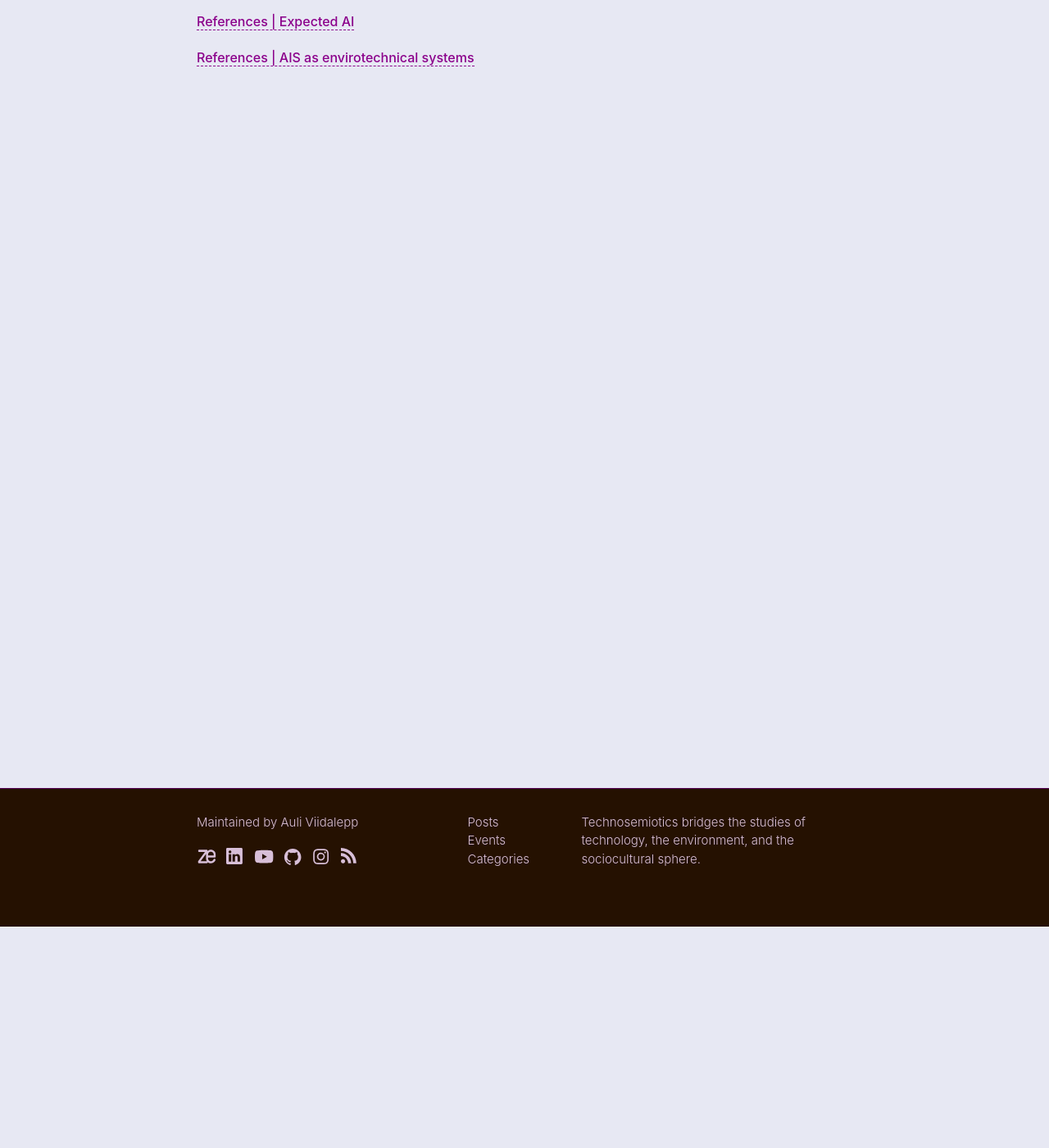
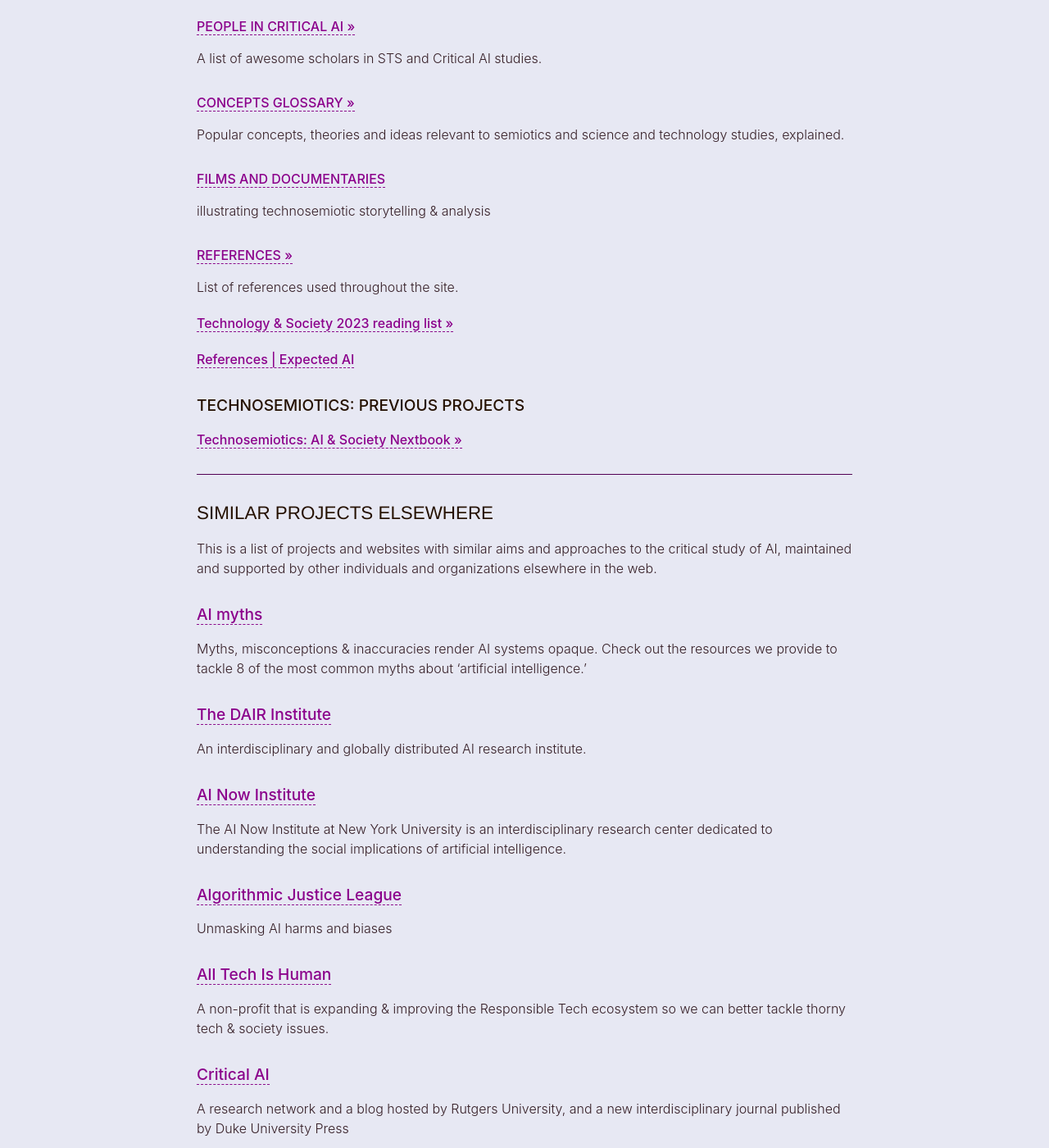
Before and after one commit to technosemiotics/technosemiotics.net, a Jekyll site: the page built from _pages/resources.md, in a window 1280 px wide and 1400 px high, scrolled down 270 px. Shown: the whole window at 82% size. Built offline with Jekyll 4.4.1, drawn with Linux system fonts in a browser that asks for light colours; some of the changed text lies outside the part shown.

Commit message:
copy & rearrange full list of sources from the previous website

```diff
--- a/_pages/resources.md
+++ b/_pages/resources.md
@@ -5,16 +5,78 @@ permalink: /resources/
 ---
 
 
+## Various resources available on this website
 
+<h5><a href="{{ site.baseurl }}{%- link _pages/critical-ai-scholars.md -%}">People in Critical AI »</a></h5>
+A list of awesome scholars in STS and Critical AI studies.
 
-[Technology & Society 2023 reading list]({{ site.baseurl }}{%- link _pages/ts2023_readings.md -%})
+<h5><a href="{{ site.baseurl }}{%- link _pages/concepts.md -%}">Concepts glossary »</a></h5>
+Popular concepts, theories and ideas relevant to semiotics and science and technology studies, explained.
 
+<h5><a href="{{ site.baseurl }}{%- link _pages/films.md -%}">Films and documentaries</a></h5>
+illustrating technosemiotic storytelling & analysis
 
+<h5><a href="{{ site.baseurl }}{%- link _pages/references-envtech-ai.md -%}">References »</a></h5>
+List of references used throughout the site.
 
-[Concepts]({{ site.baseurl }}{%- link _pages/concepts.md -%})
-
+<a href="{{ site.baseurl }}{%- link _pages/ts2023_readings.md -%}">Technology & Society 2023 reading list »</a>
 
 <a href="{{ site.baseurl }}{%- link _pages/references-expected-ai.md -%}">References \| Expected AI</a>
 
 
-<a href="{{ site.baseurl }}{%- link _pages/references-envtech-ai.md -%}">References \| AIS as envirotechnical systems</a>
+### Technosemiotics: previous projects
+
+[Technosemiotics: AI & Society Nextbook »](https://nextbook.technosemiotics.eu/)
+
+---
+
+# Similar projects elsewhere
+
+This is a list of projects and websites with similar aims and approaches to the critical study of AI, maintained and supported by other individuals and organizations elsewhere in the web.
+
+#### [AI myths](https://www.aimyths.org/)
+
+Myths, misconceptions & inaccuracies render AI systems opaque. Check out the resources we provide to tackle 8 of the most common myths about ‘artificial intelligence.’
+
+
+#### [The DAIR Institute](https://www.dair-institute.org/ "The DAIR Institute")
+
+An interdisciplinary and globally distributed AI research institute.
+
+
+
+#### [AI Now Institute](https://ainowinstitute.org/ "AI Now Institute")
+
+The AI Now Institute at New York University is an interdisciplinary research center dedicated to understanding the social implications of artificial intelligence.
+
+
+#### [Algorithmic Justice League](https://www.ajl.org/ "Algorithmic Justice League - Unmasking AI harms and biases")
+
+Unmasking AI harms and biases
+
+
+#### [All Tech Is Human](https://alltechishuman.org/ "All Tech Is Human")
+
+A non-profit that is expanding & improving the Responsible Tech ecosystem so we can better tackle thorny tech & society issues.
+
+
+
+#### [Critical AI](https://criticalai.org/ "Critical AI")
+
+A research network and a blog hosted by Rutgers University, and a new interdisciplinary journal published by Duke University Press
+
+#### [Histories of Artificial Intelligence: A Genealogy of Power](https://www.ai.hps.cam.ac.uk/ "Histories of Artificial Intelligence: A Genealogy of Power")
+
+The Department of History and Philosophy of Science, and the Faculty of English of the University of Cambridge co-hosted a Mellon Sawyer Seminar entitled ‘Histories of AI: A Genealogy of Power’ from May 2020 to December 2021.
+
+
+
+#### [#NotMyRobots](http://notmyrobot.home.blog/ "#NotMyRobots")
+
+Website that collects misleading / unrealistic / terrible pics of robots, bots, AI
+
+
+
+#### [Knowing Machines](https://knowingmachines.org/ "Knowing Machines")
+
+Knowing Machines is a research project tracing the histories, practices, and politics of how machine learning systems are trained to interpret the world.
```
